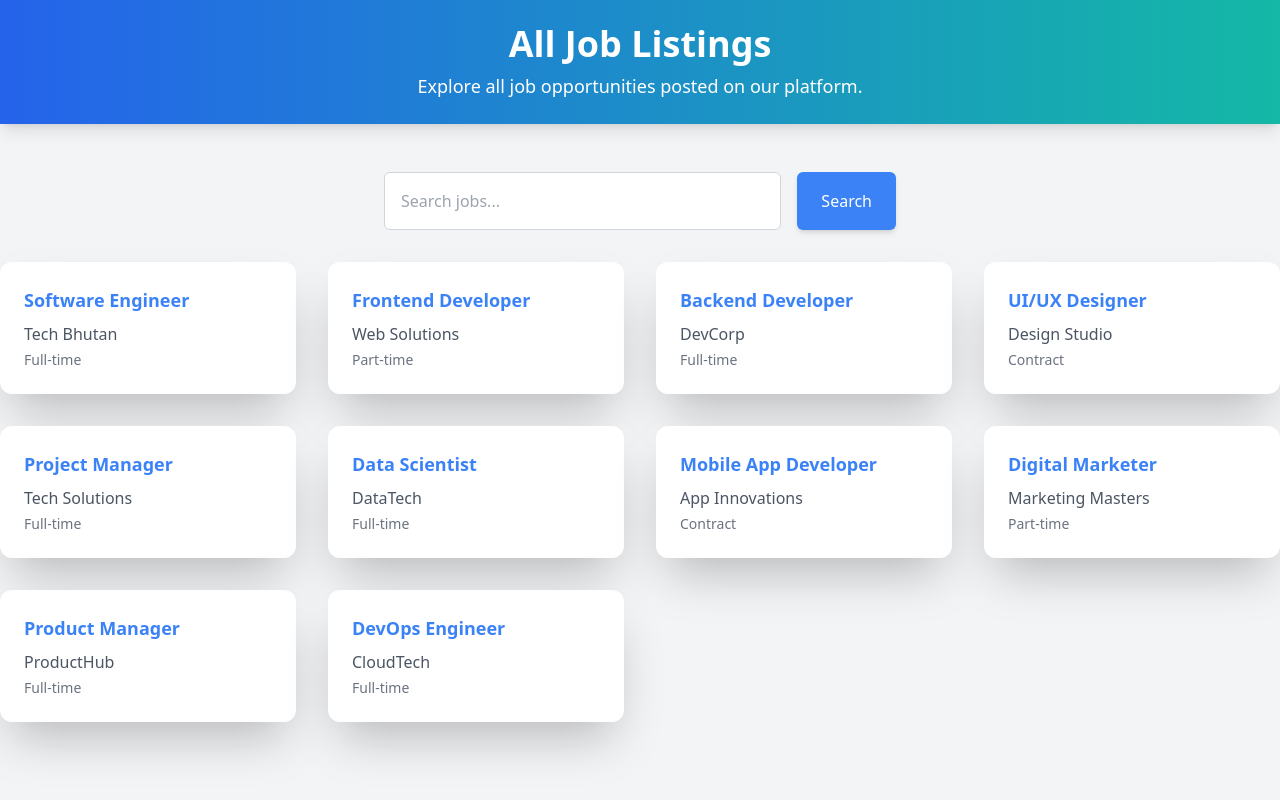
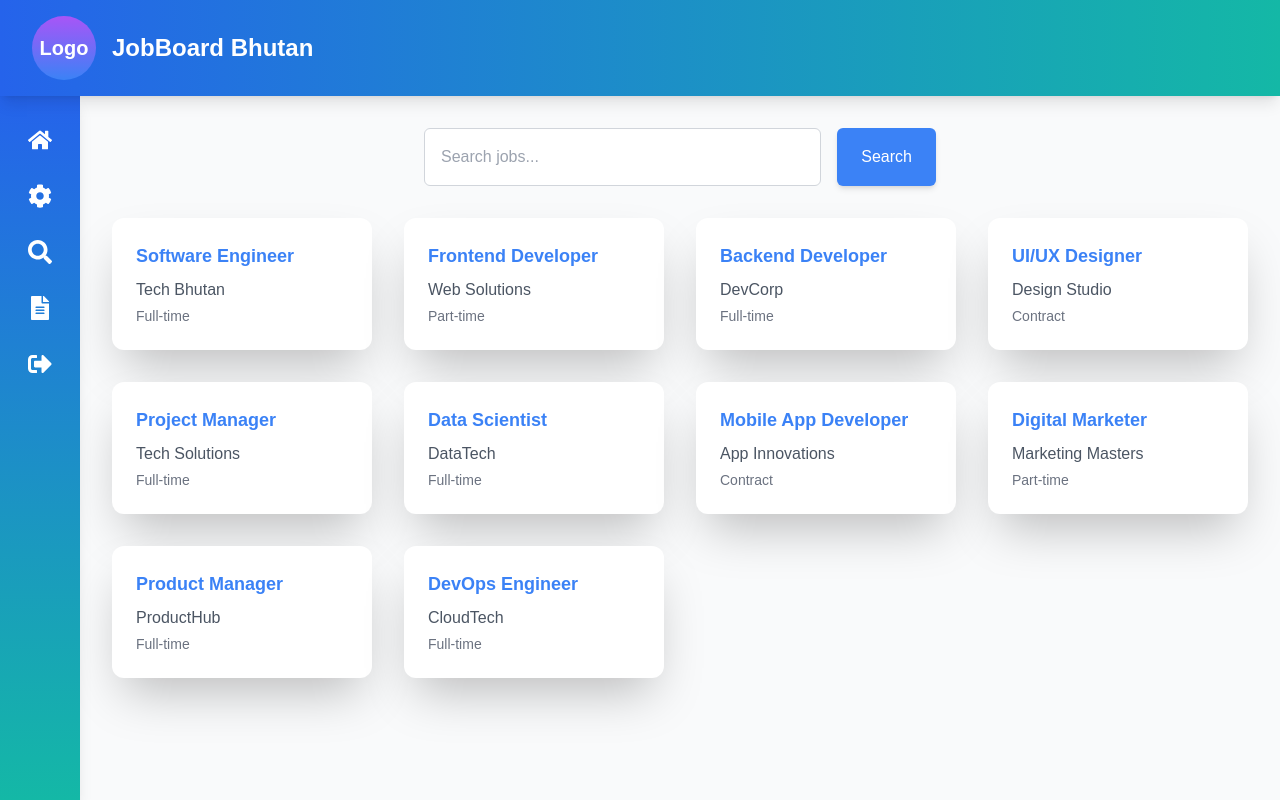
Before and after one commit to pemadolker/JobBoard_Frontend, a Next.js app: page /dashboard/seekerDashboard/jobs in a window 1280 px wide. Built offline with nearby package versions, Linux system fonts and the light colour scheme; no server answers.

Commit message:
tandin-jobs

```diff
--- a/app/dashboard/seekerDashboard/jobs/page.tsx
+++ b/app/dashboard/seekerDashboard/jobs/page.tsx
@@ -1,7 +1,8 @@
 "use client";
 
 import React, { useEffect, useState } from "react";
-import { useRouter } from "next/navigation"; // Import useRouter for navigation
+import { useRouter } from "next/navigation";
+import { FaHome, FaCog, FaSearch, FaFileAlt, FaSignOutAlt } from "react-icons/fa";
 
 const JobsPage = () => {
   interface Job {
@@ -76,16 +77,62 @@ const JobsPage = () => {
   };
 
   return (
-    <div className="font-sans bg-gray-100 min-h-screen">
-      <header className="bg-gradient-to-r from-blue-600 to-teal-500 text-white py-6 shadow-lg">
-        <div className="max-w-7xl mx-auto text-center">
-          <h1 className="text-4xl font-bold">All Job Listings</h1>
-          <p className="mt-2 text-lg">Explore all job opportunities posted on our platform.</p>
+    <div className="min-h-screen bg-gray-50 flex flex-col">
+      {/* Navbar */}
+      <header className="sticky top-0 z-10 flex items-center justify-between bg-gradient-to-r from-blue-600 to-teal-500 text-white shadow-lg px-8 py-4">
+        <div className="flex items-center gap-4">
+          <div className="w-16 h-16 bg-gradient-to-b from-purple-500 to-blue-500 rounded-full flex items-center justify-center text-white font-bold text-xl">
+            Logo
+          </div>
+          <h1 className="text-2xl font-bold">JobBoard Bhutan</h1>
         </div>
       </header>
 
-      <section className="py-12 max-w-7xl mx-auto">
-        <div className="mb-8 max-w-lg mx-auto flex gap-4">
+      <div className="flex flex-1 overflow-hidden">
+        {/* Sidebar */}
+        <aside className="group relative w-20 hover:w-64 bg-gradient-to-b from-blue-600 to-teal-500 text-white flex flex-col py-6 shadow-lg transition-all duration-300 ease-in-out">
+          <nav className="flex flex-col space-y-4 px-4">
+            <button
+              className="flex items-center space-x-4 text-white py-2 px-3 rounded-md transition duration-300 hover:bg-blue-600"
+              onClick={() => router.push("/dashboard/seekerDashboard")}
+            >
+              <FaHome size={24} />
+              <span className="whitespace-nowrap group-hover:block hidden">Home</span>
+            </button>
+            <button
+              className="flex items-center space-x-4 text-white py-2 px-3 rounded-md transition duration-300 hover:bg-blue-600"
+              onClick={() => router.push("/settings")}
+            >
+              <FaCog size={24} />
+              <span className="whitespace-nowrap group-hover:block hidden">Settings</span>
+            </button>
+            <button
+              className="flex items-center space-x-4 text-white py-2 px-3 rounded-md transition duration-300 hover:bg-blue-600"
+              onClick={() => router.push("/dashboard/seekerDashboard/search-jobs")}
+            >
+              <FaSearch size={24} />
+              <span className="whitespace-nowrap group-hover:block hidden">Search Jobs</span>
+            </button>
+            <button
+              className="flex items-center space-x-4 text-white py-2 px-3 rounded-md transition duration-300 hover:bg-blue-600"
+              onClick={() => router.push("/dashboard/seekerDashboard/jobs")}
+            >
+              <FaFileAlt size={24} />
+              <span className="whitespace-nowrap group-hover:block hidden">Apply Job</span>
+            </button>
+            <button
+              className="flex items-center space-x-4 text-white py-2 px-3 rounded-md transition duration-300 hover:bg-blue-600 mt-auto"
+              onClick={() => router.push("/")}
+            >
+              <FaSignOutAlt size={24} />
+              <span className="whitespace-nowrap group-hover:block hidden">Logout</span>
+            </button>
+          </nav>
+        </aside>
+
+        {/* Main Content */}
+        <main className="flex-1 p-8 overflow-y-auto">
+          <section className="mb-8 max-w-lg mx-auto flex gap-4">
             <input
               type="text"
               placeholder="Search jobs..."
@@ -99,7 +146,7 @@ const JobsPage = () => {
             >
               Search
             </button>
-        </div>
+          </section>
 
           {loading ? (
             <p className="text-center text-gray-600 text-lg">Loading jobs...</p>
@@ -122,13 +169,14 @@ const JobsPage = () => {
               ))}
             </div>
           )}
-      </section>
+        </main>
+      </div>
 
       {selectedJob && (
         <div className="fixed inset-0 bg-black bg-opacity-50 flex items-center justify-center z-50">
-          <div className="bg-white rounded-lg shadow-lg p-12 max-w-4xl w-full relative"> {/* Bigger modal */}
+          <div className="bg-white rounded-lg shadow-lg p-12 max-w-4xl w-full relative">
             <button
-              className="absolute top-5 right-5 text-gray-400 hover:text-gray-600 text-3xl" // Larger close button
+              className="absolute top-5 right-5 text-gray-400 hover:text-gray-600 text-3xl"
               onClick={closeModal}
             >
               &times;
```
Lines whose indentation alone changed are shown as unchanged.
